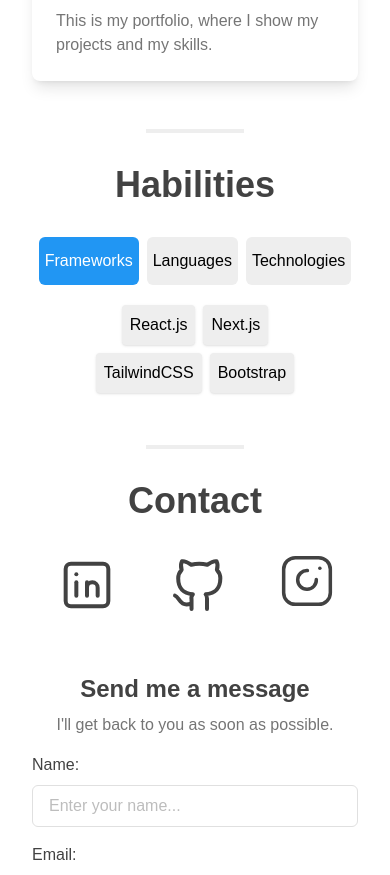
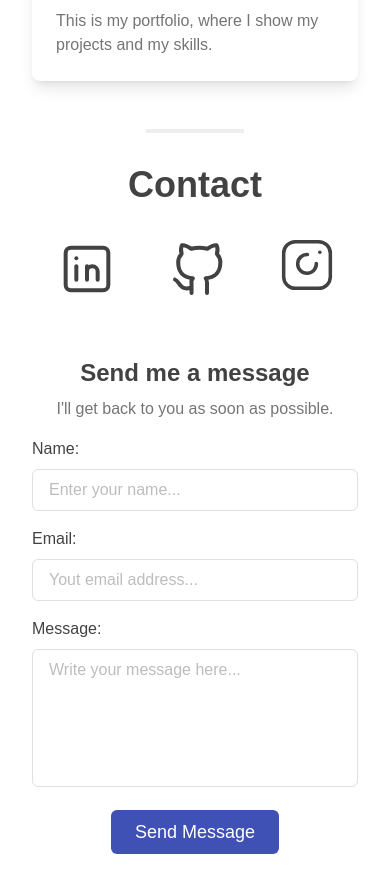
Before and after one commit to diegopartida22/diego-portfolio, a React (Create React App) app: page / in a window 390 px wide. Shown: the part 4167-5042 px from the top of the page. Built offline with nearby package versions, Linux system fonts and the light colour scheme.

Commit message:
Edit the Habilities section

```diff
--- a/src/components/Habilities.js
+++ b/src/components/Habilities.js
@@ -34,7 +34,7 @@ function Habilities() {
   };
 
   return (
-    <div className="mt-12" id="habilities">
+    <div className="mt-12 hidden sm:block" id="habilities">
       <hr className="border-2 border-gray-200 w-1/4 mx-auto" />
       <h1 className="text-4xl sm:text-5xl font-bold text-gray-800 flex justify-center mt-8">
         Habilities
@@ -58,7 +58,7 @@ function Habilities() {
                   viewBox="0 0 24 24"
                   strokeWidth="1"
                   stroke="currentColor"
-                  className="w-6 h-6 hidden sm:block"
+                  className="w-6 h-6"
                 >
                   <path
                     strokeLinecap="round"
@@ -85,7 +85,7 @@ function Habilities() {
                   viewBox="0 0 24 24"
                   strokeWidth="1"
                   stroke="currentColor"
-                  className="w-6 h-6 hidden sm:block"
+                  className="w-6 h-6"
                 >
                   <path
                     strokeLinecap="round"
@@ -111,7 +111,7 @@ function Habilities() {
                   viewBox="0 0 24 24"
                   strokeWidth="1"
                   stroke="currentColor"
-                  className="w-6 h-6 hidden sm:block"
+                  className="w-6 h-6"
                 >
                   <path
                     strokeLinecap="round"
```
